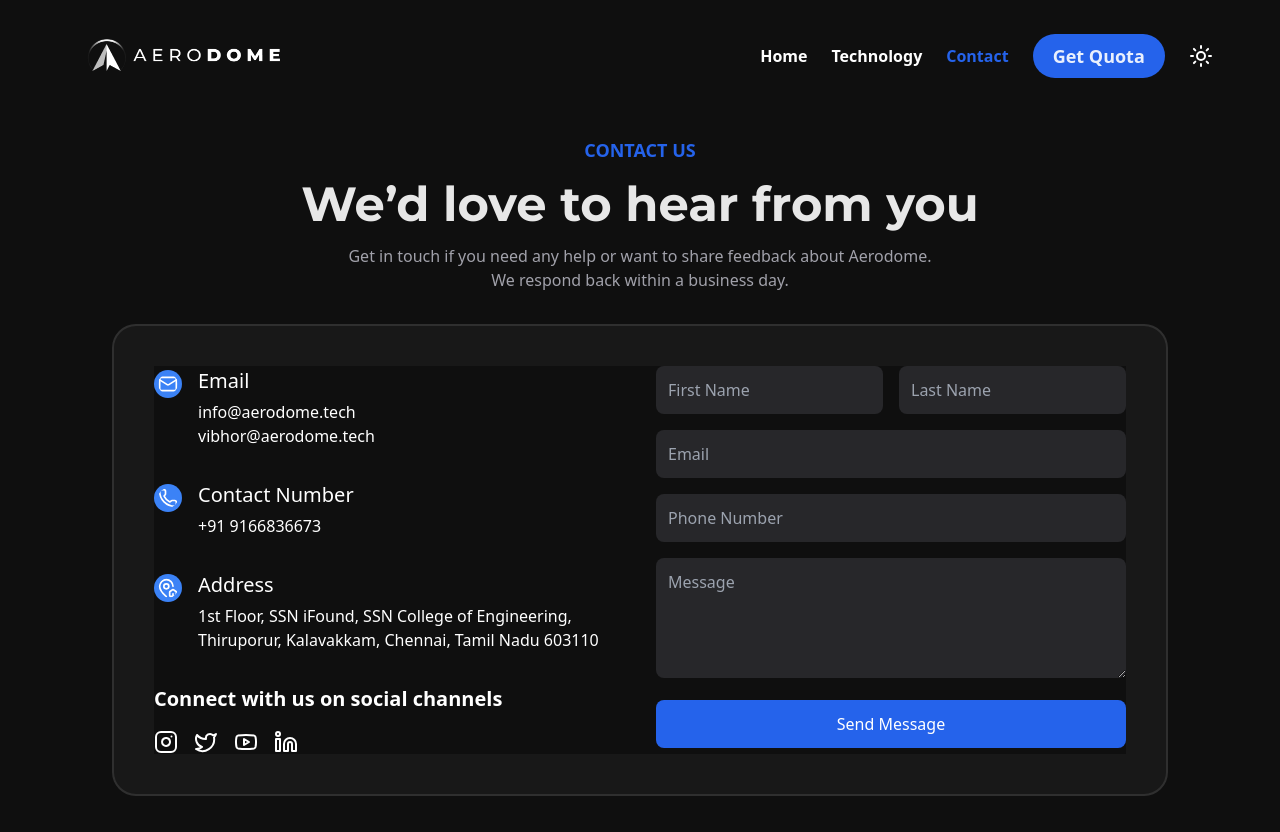
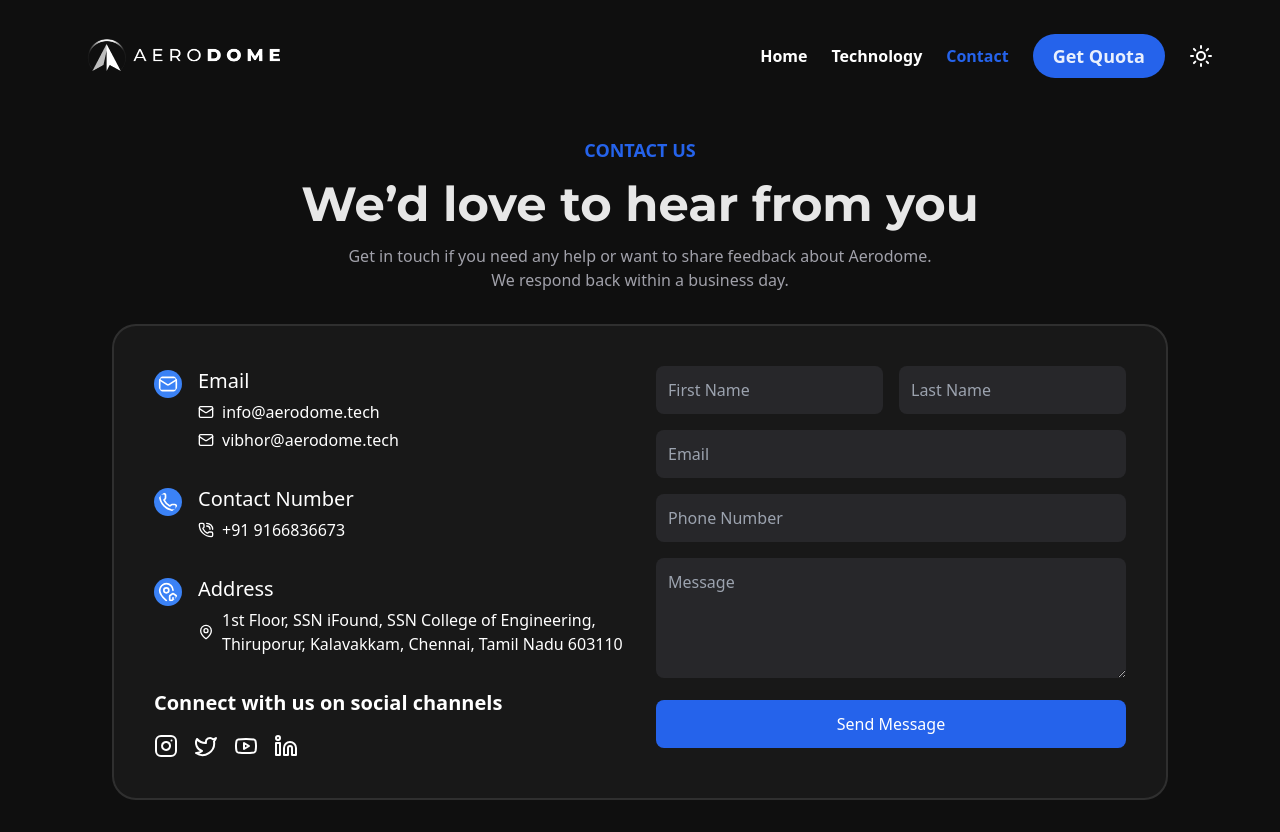
Before and after one commit to kabdallokesh/aerodome, a React (Vite) app in the folder aerodome/: page /contact-us in a window 1280 px wide. Built offline with nearby package versions, Linux system fonts and the light colour scheme.

Commit message:
Add Technology component to showcase technologies; update Home page to include Technology section; adjust AboutUs component padding; change default active card in ExpandingCards component; modify global CSS for body background color

```diff
--- a/aerodome/src/components/HomePageComponents/AboutUs.jsx
+++ b/aerodome/src/components/HomePageComponents/AboutUs.jsx
@@ -38,7 +38,7 @@ function AboutUs() {
 
   return (
     <div className="">
-      <div className="flex rounded-3xl bg-gray-300/5 p-10">
+      <div className="flex rounded-3xl bg-gray-300/5 p-16 px-20">
         <div className="w-1/2 bg-transparent">
           <SubHeading
             txt={"ABOUT US"}
--- a/aerodome/src/components/HomePageComponents/ExpandingCards.jsx
+++ b/aerodome/src/components/HomePageComponents/ExpandingCards.jsx
@@ -3,7 +3,7 @@ import PropTypes from "prop-types";
 import "./style.css";
 
 const ExpandingCards = ({ data }) => {
-  const [activeId, setActiveId] = React.useState(1);
+  const [activeId, setActiveId] = React.useState(3);
 
   const onClick = (id) => setActiveId(id);
 
--- /dev/null
+++ b/aerodome/src/components/HomePageComponents/Technology.jsx
@@ -0,0 +1,35 @@
+import Heading from "../TextComponents/Heading";
+import SubHeading from "../TextComponents/SubHeading";
+import img1 from "../../assets/image3.png";
+import img2 from "../../assets/image3.png";
+import img3 from "../../assets/image3.png";
+import img4 from "../../assets/image3.png";
+import img5 from "../../assets/image3.png";
+import img6 from "../../assets/image3.png";
+import img7 from "../../assets/image3.png";
+function Technology() {
+  return (
+    <div>
+      <div>
+        <SubHeading txt={"showcase"} textCase={true} textColor={"blue"} />
+        <Heading txt={"Our Technologies"} />
+      </div>
+      <div className="flex flex-col overflow-hidden gap-5 mt-8 h-full">
+        <div className="flex gap-10 -ml-24">
+          <img src={img3} alt="" className="w-1/4 h-56 rounded-lg" />
+          <img src={img2} alt="" className="w-1/4 h-56 rounded-lg" />
+          <img src={img4} alt="" className="w-1/4 h-56 rounded-lg" />
+          <img src={img1} alt="" className="w-1/4 h-56 rounded-lg" />
+        </div>
+        <div className="flex gap-10 -ml-72 h-full">
+          <img src={img5} alt="" className="w-1/4 h-56 rounded-lg" />
+          <img src={img6} alt="" className="w-1/4 h-56 rounded-lg" />
+          <img src={img7} alt="" className="w-1/4 h-56 rounded-lg" />
+          <div className="w-1/4 rounded-lg h-56 bg-white/90"></div>
+        </div>
+      </div>
+    </div>
+  );
+}
+
+export default Technology;
--- a/aerodome/src/index.css
+++ b/aerodome/src/index.css
@@ -6,6 +6,9 @@
   margin: 0;
   padding: 0;
   box-sizing: border-box;
+}
+
+body {
   background-color: #0f0f0f;
 }
 
--- a/aerodome/src/pages/ContactUs.jsx
+++ b/aerodome/src/pages/ContactUs.jsx
@@ -1,5 +1,16 @@
-'use client'
-import { InstagramIcon, TwitterIcon, YoutubeIcon, LinkedinIcon, Mail, Phone, MapPinHouse } from "lucide-react";
+"use client";
+import {
+  InstagramIcon,
+  TwitterIcon,
+  YoutubeIcon,
+  LinkedinIcon,
+  Mail,
+  Phone,
+  MapPinHouse,
+  MailIcon,
+  PhoneCallIcon,
+  MapPin,
+} from "lucide-react";
 import Heading from "../components/TextComponents/Heading";
 import SubHeading from "../components/TextComponents/SubHeading";
 import { useState } from "react";
@@ -20,7 +31,6 @@ function ContactUs() {
     const { name, value } = e.target;
     setFormData({ ...formData, [name]: value });
   };
-
 
   const handleSubmit = async (e) => {
     e.preventDefault();
@@ -63,7 +73,13 @@ function ContactUs() {
 
       if (response.status === 202) {
         setStatus({ success: true, message: "Message sent successfully!" });
-        setFormData({ firstName: "", lastName: "", email: "", phone: "", message: "" });
+        setFormData({
+          firstName: "",
+          lastName: "",
+          email: "",
+          phone: "",
+          message: "",
+        });
       } else {
         setStatus({ success: false, message: "Failed to send message." });
       }
@@ -71,7 +87,9 @@ function ContactUs() {
       console.error("Error:", error);
       setStatus({
         success: false,
-        message: error.response?.data?.errors?.[0]?.message || "An error occurred. Please try again.",
+        message:
+          error.response?.data?.errors?.[0]?.message ||
+          "An error occurred. Please try again.",
       });
     }
   };
@@ -82,7 +100,8 @@ function ContactUs() {
         <SubHeading txt={"contact us"} textColor={"blue"} textCase={true} />
         <Heading txt={"We’d love to hear from you"} />
         <p className="text-[14px] sm:text-[16px] text-zinc-400">
-          Get in touch if you need any help or want to share feedback about Aerodome.
+          Get in touch if you need any help or want to share feedback about
+          Aerodome.
           <br />
           We respond back within a business day.
         </p>
@@ -93,15 +112,23 @@ function ContactUs() {
         <div className="max-w-6xl mx-auto border-2 border-[#FFFFFF1A] rounded-3xl bg-[#FFFFFF0A] p-6 sm:p-10">
           <div className="grid grid-cols-1 md:grid-cols-2 gap-8">
             {/* Left Column */}
-            <div className="space-y-6 sm:space-y-8 flex flex-col justify-center">
+            <div className="space-y-6 sm:space-y-8 flex flex-col justify-center  bg-transparent">
               {/* Email Section */}
-              <div className="flex items-start gap-4">
+              <div className="flex items-start gap-4  bg-transparent ">
                 <Mail className="w-7 text-white rounded-full p-1 h-7 mt-1 bg-blue-500" />
                 <div>
-                  <h3 className="font-medium text-[18px] sm:text-[20px] mb-1">Email</h3>
-                  <p className="text-white text-[14px] sm:text-[16px]">
-                    info@aerodome.tech <br />
+                  <h3 className="font-medium text-[18px] sm:text-[20px] mb-1">
+                    Email
+                  </h3>
+                  <p className="text-white text-[14px] sm:text-[16px] flex flex-col gap-1">
+                    <span className="flex gap-2 items-center">
+                      <MailIcon className="w-4 h-4" />
+                      info@aerodome.tech{" "}
+                    </span>
+                    <span className="flex gap-2 items-center">
+                      <MailIcon className="w-4 h-4" />
                       vibhor@aerodome.tech
+                    </span>
                   </p>
                 </div>
               </div>
@@ -110,8 +137,12 @@ function ContactUs() {
               <div className="flex items-start gap-4">
                 <Phone className="w-7 text-white rounded-full p-1 h-7 mt-1 bg-blue-500" />
                 <div>
-                  <h3 className="font-medium text-[18px] sm:text-[20px] mb-1">Contact Number</h3>
-                  <p className="text-white text-[14px] sm:text-[16px]">+91 9166836673</p>
+                  <h3 className="font-medium text-[18px] sm:text-[20px] mb-1">
+                    Contact Number
+                  </h3>
+                  <p className="text-white text-[14px] sm:text-[16px] flex gap-2 items-center">
+                    <PhoneCallIcon className="w-4 h-4" /> +91 9166836673
+                  </p>
                 </div>
               </div>
 
@@ -119,8 +150,11 @@ function ContactUs() {
               <div className="flex items-start gap-4">
                 <MapPinHouse className="w-7 text-white rounded-full p-1 h-7 mt-1 bg-blue-500" />
                 <div>
-                  <h3 className="font-medium text-[18px] sm:text-[20px] mb-1">Address</h3>
-                  <p className="text-white text-[14px] sm:text-[16px]">
+                  <h3 className="font-medium text-[18px] sm:text-[20px] mb-1">
+                    Address
+                  </h3>
+                  <p className="text-white text-[14px] sm:text-[16px] flex gap-2 items-center">
+                    <MapPin className="w-4 h-4" />
                     1st Floor, SSN iFound, SSN College of Engineering,
                     <br />
                     Thiruporur, Kalavakkam, Chennai, Tamil Nadu 603110
@@ -130,18 +164,36 @@ function ContactUs() {
 
               {/* Social Links */}
               <div>
-                <h3 className="text-[18px] sm:text-[20px] mb-4 text-white font-semibold">Connect with us on social channels</h3>
+                <h3 className="text-[18px] sm:text-[20px] mb-4 text-white font-semibold">
+                  Connect with us on social channels
+                </h3>
                 <div className="flex gap-4">
-                  <a href="#" aria-label="Instagram" className="hover:text-blue-500 transition-colors">
+                  <a
+                    href="#"
+                    aria-label="Instagram"
+                    className="hover:text-blue-500 transition-colors"
+                  >
                     <InstagramIcon className="w-6 h-6" />
                   </a>
-                  <a href="#" aria-label="Twitter" className="hover:text-blue-500 transition-colors">
+                  <a
+                    href="#"
+                    aria-label="Twitter"
+                    className="hover:text-blue-500 transition-colors"
+                  >
                     <TwitterIcon className="w-6 h-6" />
                   </a>
-                  <a href="#" aria-label="YouTube" className="hover:text-blue-500 transition-colors">
+                  <a
+                    href="#"
+                    aria-label="YouTube"
+                    className="hover:text-blue-500 transition-colors"
+                  >
                     <YoutubeIcon className="w-6 h-6" />
                   </a>
-                  <a href="#" aria-label="LinkedIn" className="hover:text-blue-500 transition-colors">
+                  <a
+                    href="#"
+                    aria-label="LinkedIn"
+                    className="hover:text-blue-500 transition-colors"
+                  >
                     <LinkedinIcon className="w-6 h-6" />
                   </a>
                 </div>
--- a/aerodome/src/pages/Home.jsx
+++ b/aerodome/src/pages/Home.jsx
@@ -1,5 +1,6 @@
 import AboutUs from "../components/HomePageComponents/AboutUs";
 import Services from "../components/HomePageComponents/Services";
+import Technology from "../components/HomePageComponents/Technology";
 import WhyChooseUs from "../components/HomePageComponents/WhyChooseUs";
 
 function Home() {
@@ -9,6 +10,7 @@ function Home() {
       <Services />
       <WhyChooseUs />
       <AboutUs />
+      <Technology />
       <div></div>
     </div>
   );
```
Lines whose indentation alone changed are shown as unchanged.
